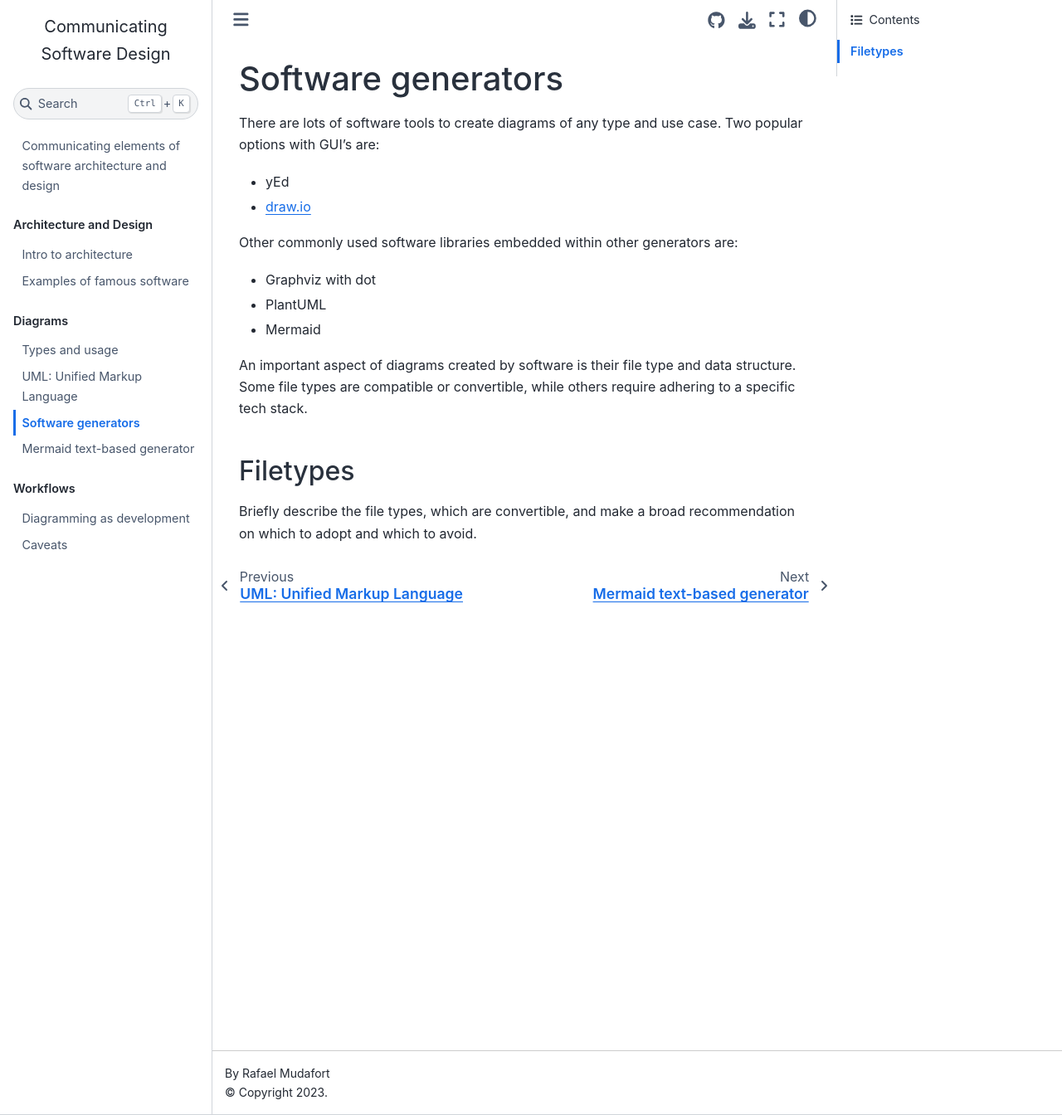
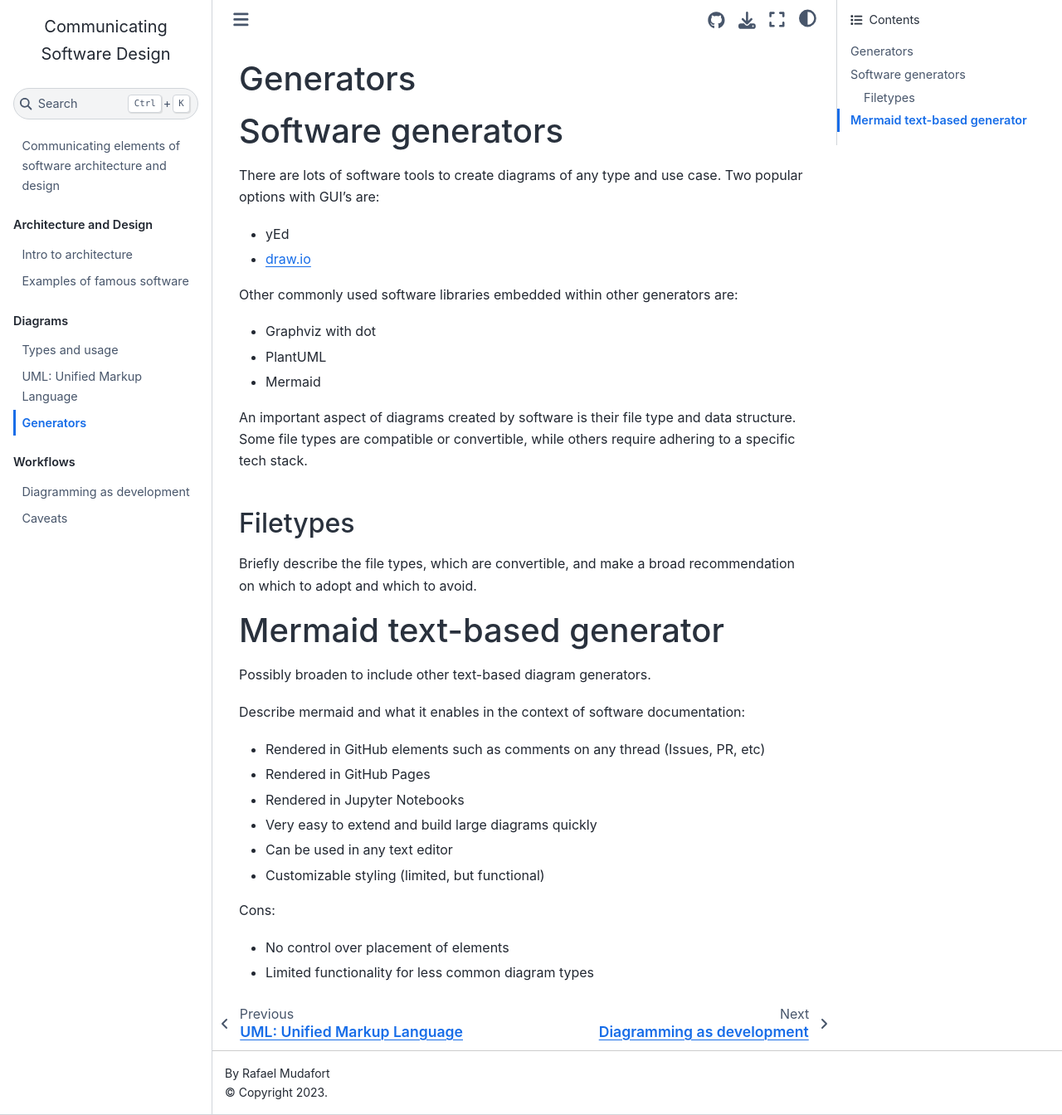
Before and after one commit to rafmudaf/communicating-design, a Jupyter Book: the page built from docs/diagram_generators.md, in a window 1280 px wide and 1344 px high. Shown: the whole window at 83% size. Built offline with Jupyter Book 1.0.4 settings and Sphinx 7.4.7 and the Sphinx Book theme 1.1.4, drawn with Linux system fonts in a browser that asks for light colours.

Commit message:
Consolidate generator docs

```diff
--- a/docs/_toc.yml
+++ b/docs/_toc.yml
@@ -13,8 +13,7 @@ parts:
     chapters:
     - file: diagram_types_usage
     - file: diagram_uml
-    - file: diagram_software
-    - file: diagram_mermaid
+    - file: diagram_generators
 
   - caption: Workflows
     chapters:
--- a/docs/diagram_software.md
+++ b/docs/diagram_generators.md
@@ -1,3 +1,7 @@
+
+(generators)=
+# Generators
+
 # Software generators
 
 There are lots of software tools to create diagrams of any type and use case.
@@ -17,3 +21,19 @@ tech stack.
 ## Filetypes
 Briefly describe the file types, which are convertible, and make a broad recommendation
 on which to adopt and which to avoid.
+
+# Mermaid text-based generator
+
+Possibly broaden to include other text-based diagram generators.
+
+Describe mermaid and what it enables in the context of software documentation:
+- Rendered in GitHub elements such as comments on any thread (Issues, PR, etc)
+- Rendered in GitHub Pages
+- Rendered in Jupyter Notebooks
+- Very easy to extend and build large diagrams quickly
+- Can be used in any text editor
+- Customizable styling (limited, but functional)
+
+Cons:
+- No control over placement of elements
+- Limited functionality for less common diagram types
```
Also changed, not shown: docs/diagram_mermaid.md (deleted, +0 -15 lines).
